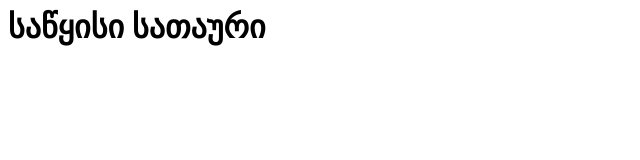
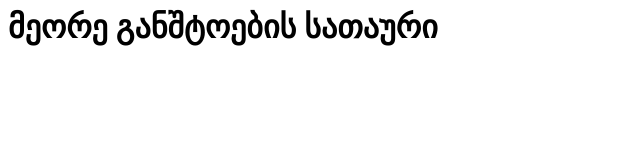
Before and after one commit to giorgibendianishvili25-cmd/git-exam2-giorgi-bendianishvili, a plain HTML site: page index.html in a window 1280 px wide. Shown: the whole page, without its empty margins (0-640 px from the left). Drawn offline with Linux system fonts and the light colour scheme.

Commit message:
Change title in branch 2

```diff
--- a/index.html
+++ b/index.html
@@ -1 +1 @@
-<h1>საწყისი სათაური</h1>
+<h1>მეორე განშტოების სათაური</h1>
```
